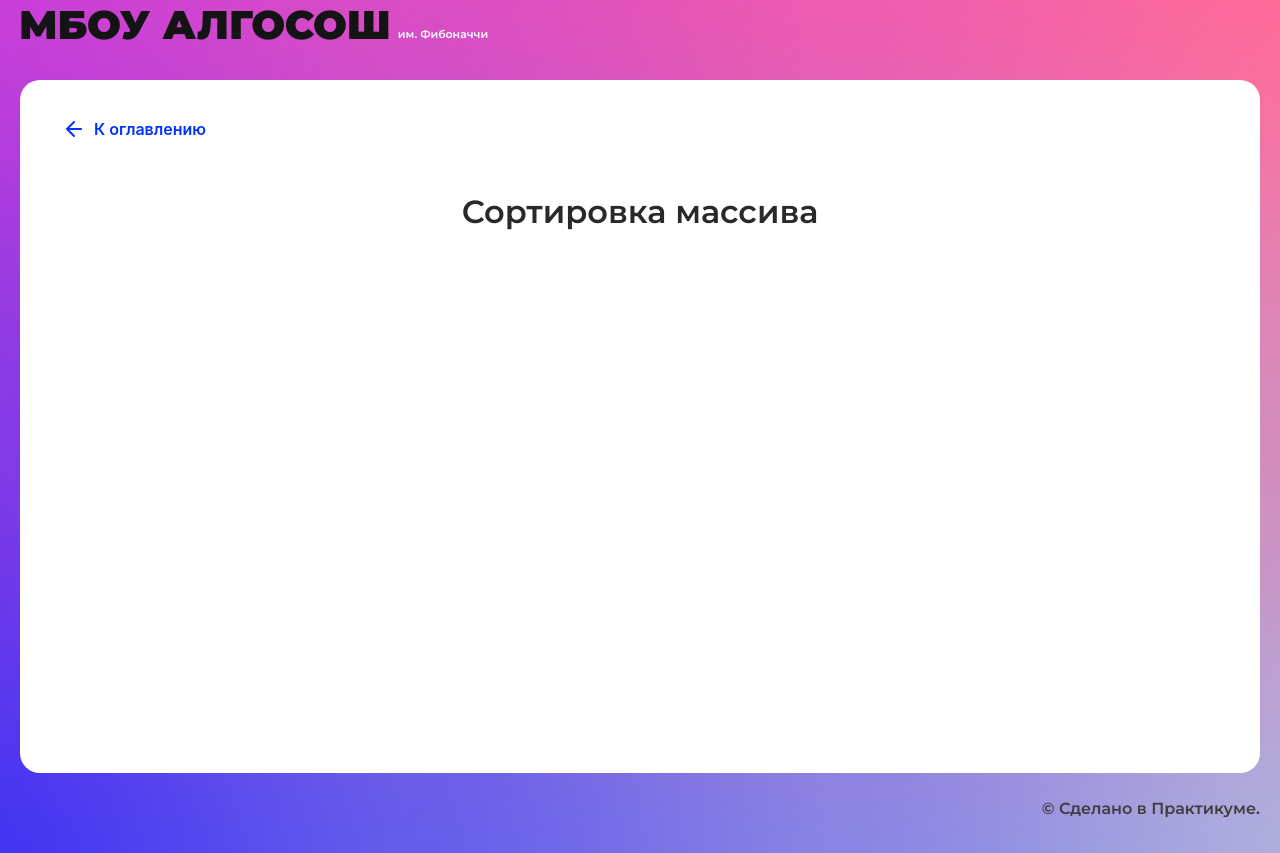
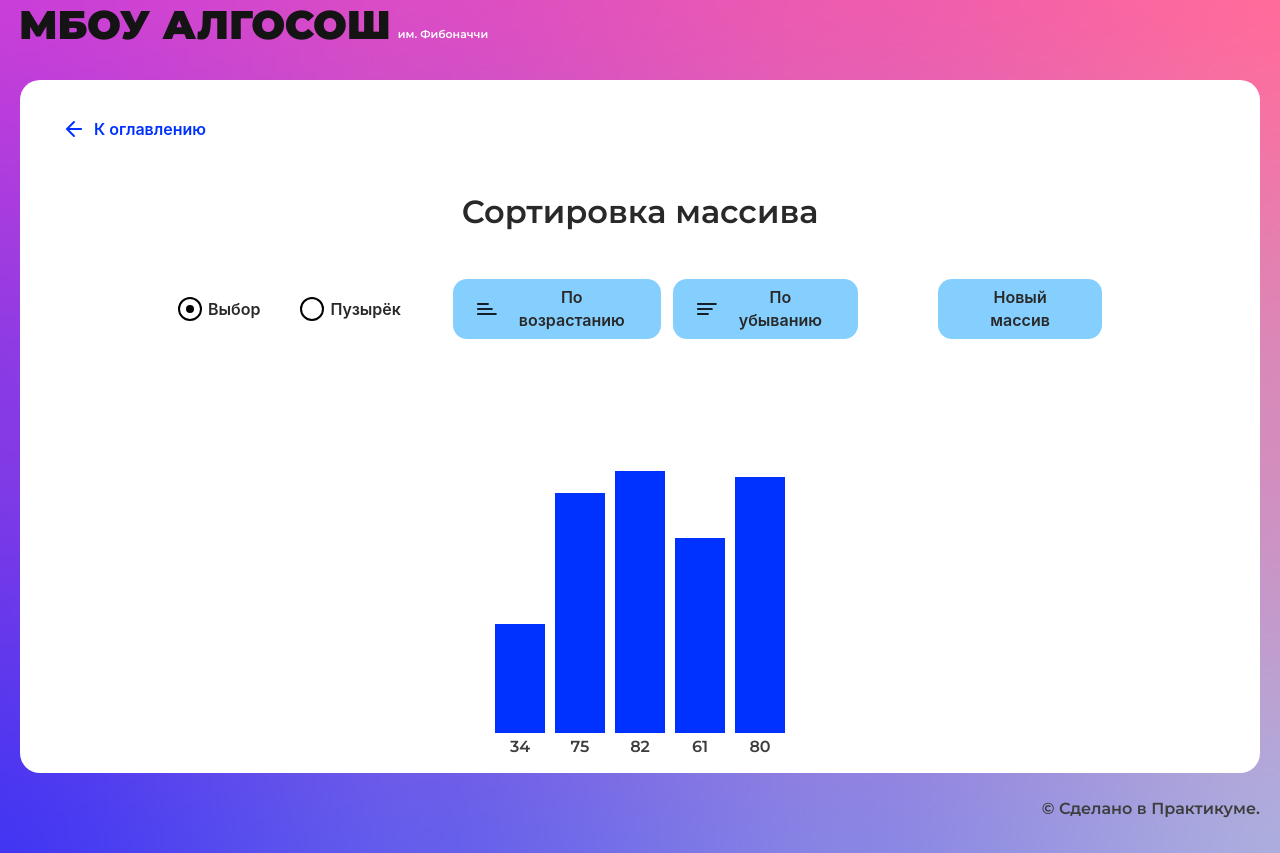
Before and after one commit to Danbka-Taranbka/algososh, a React (Create React App) app: page /sorting in a window 1280 px wide. Built offline with nearby package versions, Linux system fonts and the light colour scheme.

Commit message:
sorting-page done

```diff
--- /dev/null
+++ b/src/components/sorting-page/sorting-page.module.css
@@ -0,0 +1,45 @@
+.menu {
+  display: flex;
+  flex-direction: row;
+  gap: 52px;
+  align-items: center;
+  width: 924px;
+  margin: 0 auto;
+}
+
+.fieldset {
+  display: flex;
+  flex-direction: row;
+  gap: 40px;
+  border: none;
+  margin: 0;
+  padding: 0;
+}
+
+.handlers {
+  display: flex;
+  flex-direction: row;
+  gap: 80px;
+}
+
+.handlers__type {
+  display: flex;
+  flex-direction: row;
+  gap: 12px;
+}
+
+.display {
+  margin-top: 48px;
+}
+
+.list {
+  list-style-type: none;
+  margin: 0;
+  display: flex;
+  flex-direction: row;
+  gap: 10px;
+  padding: 0;
+  justify-content: center;
+  align-items: end;
+  height: 368px;
+}
--- a/src/components/sorting-page/sorting-page.tsx
+++ b/src/components/sorting-page/sorting-page.tsx
@@ -1,10 +1,215 @@
 import React from "react";
+import { useState, useEffect } from "react";
+import { MouseEvent } from "react";
+import styles from "./sorting-page.module.css";
+
 import { SolutionLayout } from "../ui/solution-layout/solution-layout";
+import { RadioInput } from "../ui/radio-input/radio-input";
+import { Button } from "../ui/button/button";
+import { Column } from "../ui/column/column";
+
+
+import { ElementStates } from "../../types/element-states";
+import { Direction } from "../../types/direction";
+
+import { createRandomArr, waitUpdate, swap } from "../../utils/utils";
+
+import { DELAY_IN_MS } from "../../constants/delays";
 
 export const SortingPage: React.FC = () => {
+  const [filter, setFilter] =
+    useState<string>("selectionSort");
+  const [arr, setArr] = useState<{ value: number; status: ElementStates }[]>(
+    []
+  );
+  const [loading, setLoading] = useState<string>("");
+
+  useEffect(() => {
+    changeRandom();
+  }, []);
+
+  const changeRandom = () => {
+    const randomArray = createRandomArr(3, 18, 0, 101).map((item) => {
+      return { value: item, status: ElementStates.Default };
+    });
+    setArr(randomArray);
+  };
+
+  const changeFilter = (
+    event: MouseEvent<HTMLInputElement>
+  ) => {
+    setFilter(event.currentTarget.value);
+  };
+
+  const changeSortingDirection = (event: MouseEvent<HTMLButtonElement>) => {
+    setLoading(event.currentTarget.innerText);
+    if (filter === "selectionSort") {
+      sortSelection(event.currentTarget.value);
+    } else {
+      sortBubble(event.currentTarget.value);
+    }
+  };
+
+  const sortSelection = async (sortinDirection: string) => {
+    for (let i = 0; i <= arr.length; i++) {
+      await waitUpdate(DELAY_IN_MS);
+      setArr((prevState) => {
+        return prevState.map((item, index) => {
+          if (index < i) {
+            return { ...item, status: ElementStates.Modified };
+          } else if (index === Number(i)) {
+            return { ...item, status: ElementStates.Changing };
+          } else {
+            return item;
+          }
+        });
+      });
+
+      for (let j = i + 1; j < arr.length; j++) {
+        await waitUpdate(DELAY_IN_MS);
+        setArr((prevState) => {
+          return prevState.map((item, index) => {
+            if (index === j) {
+              return { ...item, status: ElementStates.Changing };
+            } else if (index > i && index < j) {
+              return { ...item, status: ElementStates.Default };
+            } else {
+              return item;
+            }
+          });
+        });
+        await waitUpdate(DELAY_IN_MS);
+
+        setArr((prevstate) => {
+          if (
+            (sortinDirection === Direction.Ascending &&
+              prevstate[i].value > prevstate[j].value) ||
+            (sortinDirection === Direction.Descending &&
+              prevstate[i].value < prevstate[j].value)
+          ) {
+            swap(prevstate, i, j);
+            return prevstate.map((item, index) => {
+              if (index === i) {
+                return { ...item, status: ElementStates.Modified };
+              } else if (index === j) {
+                return { ...item, status: ElementStates.Default };
+              } else {
+                return item;
+              }
+            });
+          } else {
+            return prevstate.map((item, index) => {
+              if (index === prevstate.length - 1) {
+                return { ...item, status: ElementStates.Default };
+              } else {
+                return item;
+              }
+            });
+          }
+        });
+      }
+    }
+    setLoading("");
+  };
+
+  const sortBubble = async (sortinDirection: string) => {
+    for (let i = 0; i < arr.length; i++) {
+      for (let j = 0; j < arr.length - i - 1; j++) {
+        await waitUpdate(DELAY_IN_MS);
+
+        setArr((prevState) => {
+          if (
+            (sortinDirection === Direction.Ascending &&
+              prevState[j].value > prevState[j + 1].value) ||
+            (sortinDirection === Direction.Descending &&
+              prevState[j].value < prevState[j + 1].value)
+          ) {
+            swap(prevState, j, j + 1);
+          }
+          return prevState.map((item, index) => {
+            if (index === j || index === j + 1) {
+              return { ...item, status: ElementStates.Changing };
+            } else if (index < j) {
+              return { ...item, status: ElementStates.Default };
+            } else {
+              return item;
+            }
+          });
+        });
+      }
+      await waitUpdate(DELAY_IN_MS);
+
+      setArr((prevState) => {
+        return prevState.map((item, index) => {
+          if (index === arr.length - i - 1) {
+            return { ...item, status: ElementStates.Modified };
+          } else if (index < arr.length - i - 1) {
+            return { ...item, status: ElementStates.Default };
+          } else {
+            return item;
+          }
+        });
+      });
+    }
+    setLoading("");
+  };
+
   return (
     <SolutionLayout title="Сортировка массива">
-
+      <div className={styles.menu}>
+        <fieldset className={styles.fieldset}>
+          <RadioInput
+            value="selectionSort"
+            name="algType"
+            label="Выбор"
+            onClick={changeFilter}
+            defaultChecked
+          />
+          <RadioInput
+            value="bubbleSort"
+            name="algType"
+            label="Пузырёк"
+            onClick={changeFilter}
+          />
+        </fieldset>
+        <div className={styles.handlers}>
+          <div className={styles.handlers__type}>
+            <Button
+              value={Direction.Ascending}
+              onClick={changeSortingDirection}
+              text="По возрастанию"
+              isLoader={loading === "По возрастанию"}
+              disabled={loading !== ""}
+              sorting={Direction.Ascending}
+            />
+            <Button
+              value={Direction.Descending}
+              onClick={changeSortingDirection}
+              text="По убыванию"
+              isLoader={loading === "По убыванию"}
+              disabled={loading !== ""}
+              sorting={Direction.Descending}
+            />
+          </div>
+          <Button
+            onClick={changeRandom}
+            text="Новый массив"
+            disabled={loading !== ""}
+          />
+        </div>
+      </div>
+      <div className={styles.display}>
+        <ul className={styles.list}>
+          {arr &&
+            arr.map((elem, i) => {
+              return (
+                <li key={i}>
+                  <Column index={elem.value} state={elem.status} />
+                </li>
+              );
+            })}
+        </ul>
+      </div>
     </SolutionLayout>
   );
 };
--- a/src/utils/utils.ts
+++ b/src/utils/utils.ts
@@ -1,3 +1,5 @@
+import { ElementStates } from "../types/element-states";
+
 function getRandomNum(min: number, max: number) {
   min = Math.ceil(min);
   max = Math.floor(max);
@@ -34,3 +36,13 @@ export const getFib = (num: number) => {
 
   return fibResult;
 };
+
+export const swap = (
+  arr: { value: number; status: ElementStates }[],
+  firstIndex: number,
+  secondIndex: number
+): void => {
+  const temp = arr[firstIndex];
+  arr[firstIndex] = arr[secondIndex];
+  arr[secondIndex] = temp;
+};
```
Also changed, not shown: src/components/string/string.tsx (+10 -5 lines).
